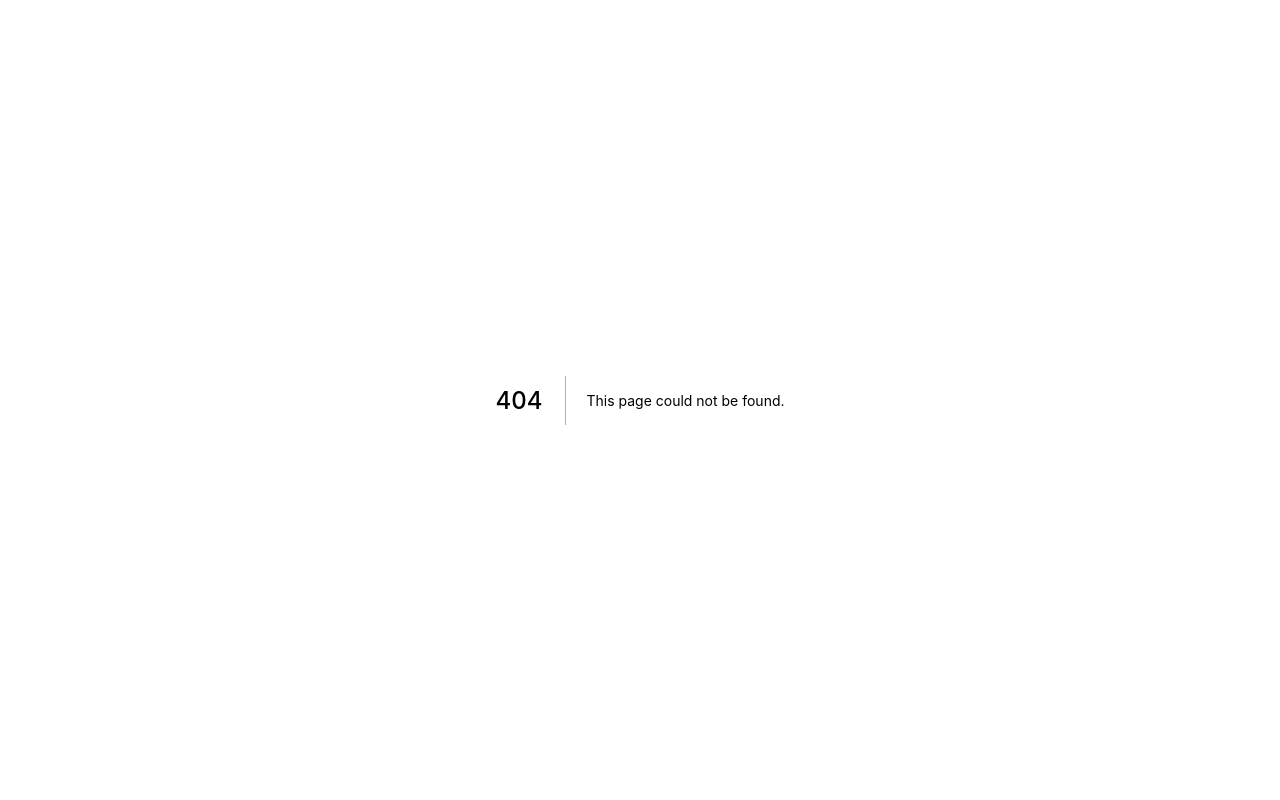
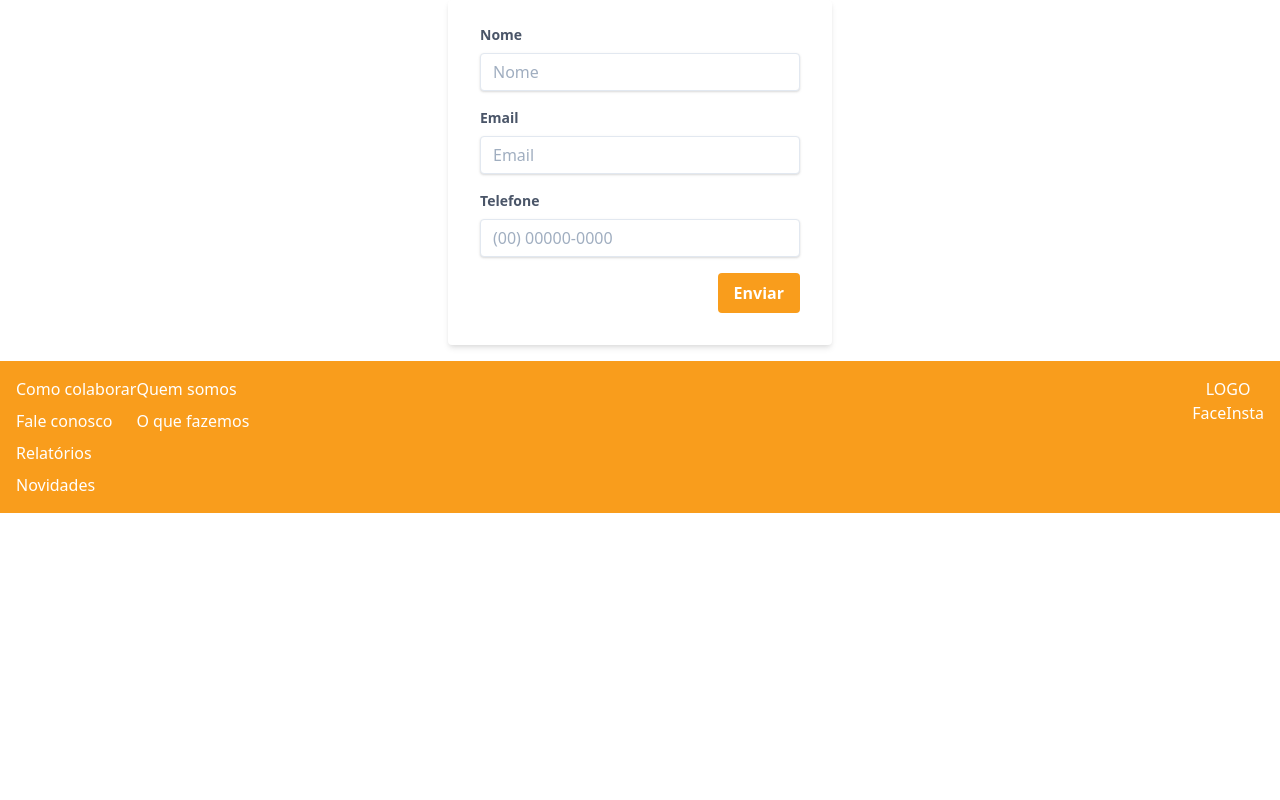
Before and after one commit to picolloo/ong-mais-uniao, a Next.js app in the folder packages/web/: page /contact in a window 1280 px wide. Before the commit this address had no page. Shown: the top 800 px of the page. Built offline with nearby package versions, Linux system fonts and the light colour scheme; a web font is replaced by a local one; what @tailwindcss/ui would draw is missing.

Commit message:
feat: add Volunteers contact form

```diff
--- a/packages/web/package.json
+++ b/packages/web/package.json
@@ -15,6 +15,7 @@
     "next": "9.5.0",
     "react": "16.13.1",
     "react-dom": "16.13.1",
+    "react-hook-form": "^6.4.0",
     "react-icons": "^3.10.0",
     "tailwindcss": "^1.6.0"
   },
--- /dev/null
+++ b/packages/web/src/pages/contact/index.tsx
@@ -0,0 +1,93 @@
+import React from "react";
+import { useForm } from "react-hook-form";
+import { Volunteer } from "../../types/api";
+import { createVolunteer } from "../../lib/api";
+
+const Contact: React.FC = () => {
+  const { register, handleSubmit, errors } = useForm<
+    Pick<Volunteer, "name" | "email" | "phone">
+  >();
+
+  const onSubmit = async ({ name, email, phone }) => {
+    await createVolunteer({
+      name,
+      email,
+      phone,
+    });
+  };
+
+  console.log(errors);
+
+  return (
+    <div className="w-full max-w-sm mx-auto">
+      <form
+        onSubmit={handleSubmit(onSubmit)}
+        className="bg-white shadow-md rounded px-8 pt-6 pb-8 mb-4"
+      >
+        <div className="mb-4">
+          <label
+            className="block text-gray-700 text-sm font-bold mb-2"
+            htmlFor="name"
+          >
+            Nome
+          </label>
+          <input
+            name="name"
+            id="name"
+            ref={register({
+              required: true,
+            })}
+            className="shadow appearance-none border rounded w-full py-2 px-3 text-gray-700 leading-tight focus:outline-none focus:shadow-outline"
+            placeholder="Nome"
+          ></input>
+          {errors.name && "First name is required"}
+        </div>
+        <div className="mb-4">
+          <label
+            className="block text-gray-700 text-sm font-bold mb-2"
+            htmlFor="email"
+          >
+            Email
+          </label>
+          <input
+            id="email"
+            name="email"
+            type="email"
+            ref={register({
+              required: true,
+            })}
+            className="shadow appearance-none border rounded w-full py-2 px-3 text-gray-700 leading-tight focus:outline-none focus:shadow-outline"
+            placeholder="Email"
+          ></input>
+        </div>
+        <div className="mb-4">
+          <label
+            className="block text-gray-700 text-sm font-bold mb-2"
+            htmlFor="phone"
+          >
+            Telefone
+          </label>
+          <input
+            id="phone"
+            name="phone"
+            type="number"
+            ref={register}
+            className="shadow appearance-none border rounded w-full py-2 px-3 text-gray-700 leading-tight focus:outline-none focus:shadow-outline"
+            placeholder="(00) 00000-0000"
+          ></input>
+        </div>
+
+        <div className="flex items-center justify-end">
+          <button
+            className="bg-primary hover:opacity-75 text-white font-bold py-2 px-4 rounded focus:outline-none focus:shadow-outline"
+            type="button"
+          >
+            Enviar
+          </button>
+        </div>
+      </form>
+    </div>
+  );
+};
+
+export default Contact;
```
